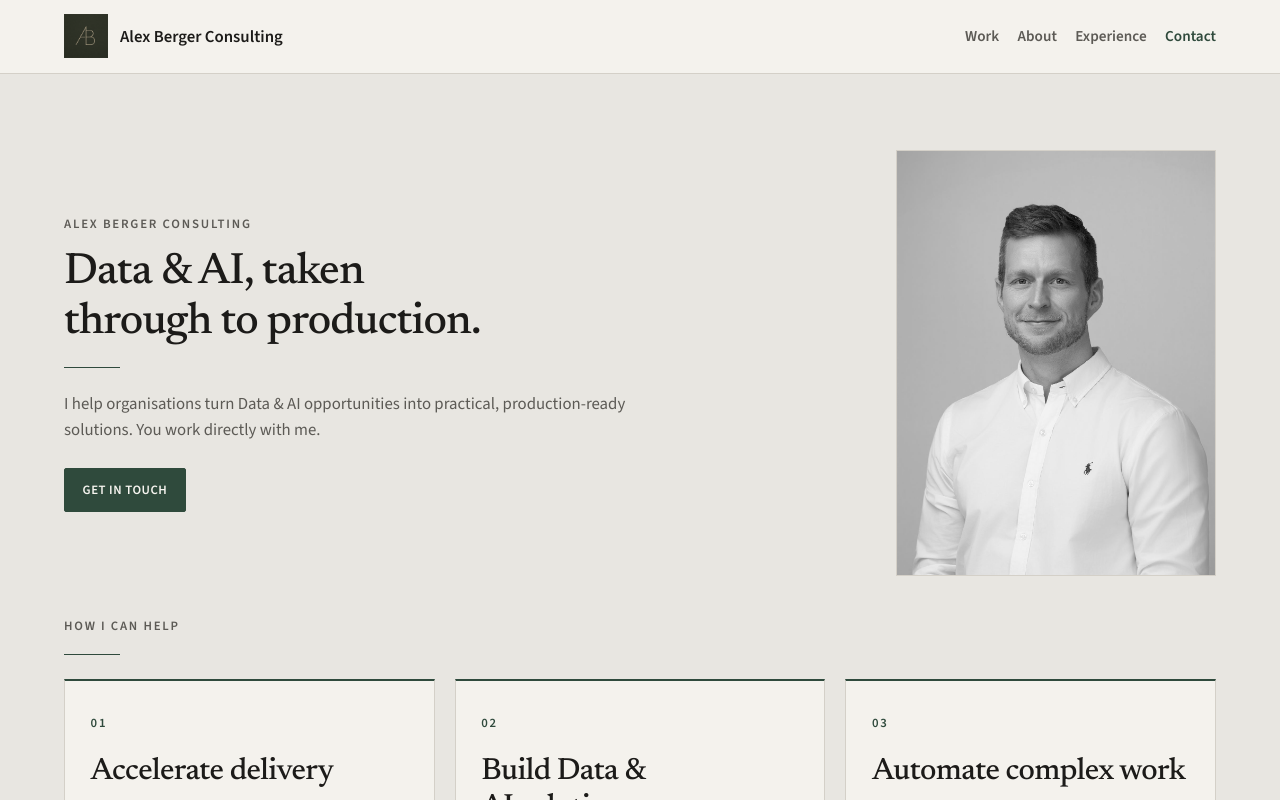
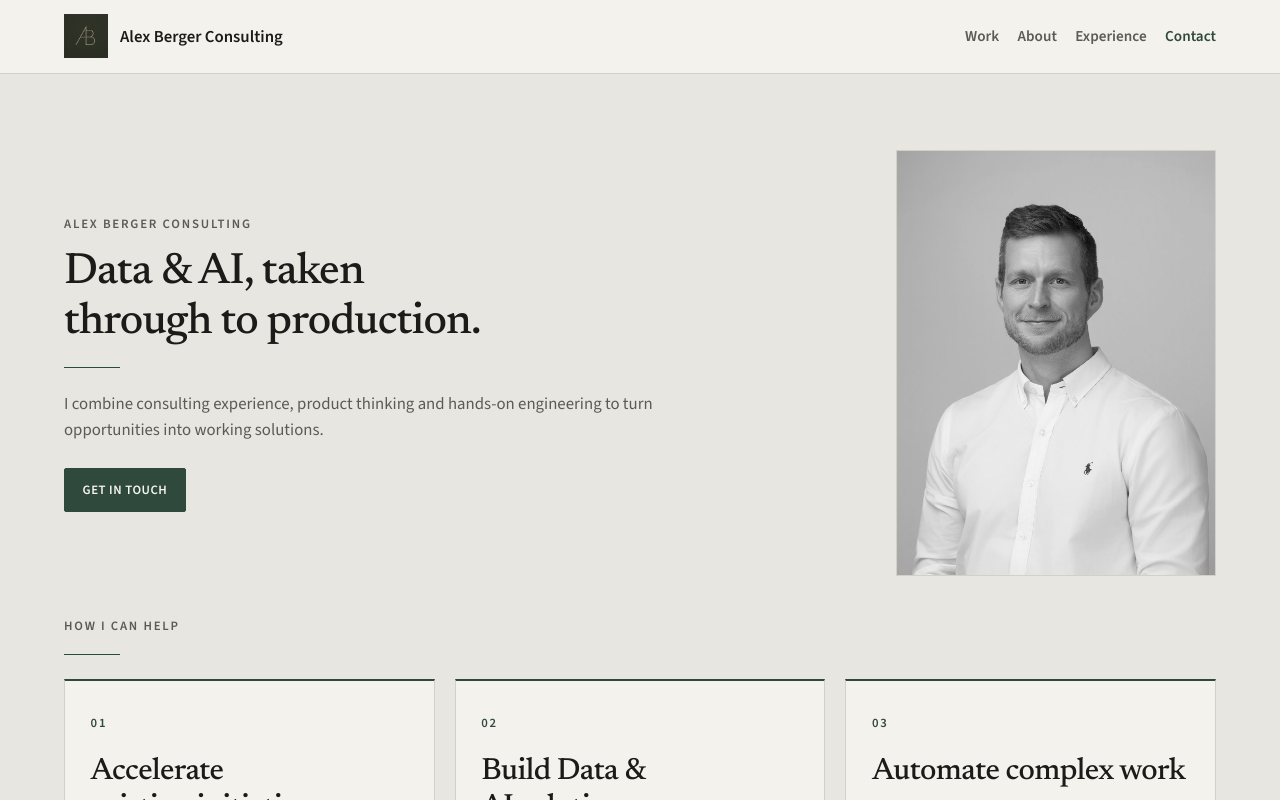
Before and after one commit to alexpberger/abc-website, a React (Vite) app: page / in a window 1280 px wide. Shown: the top 800 px of the page. Built offline with nearby package versions, Linux system fonts and the light colour scheme.

Commit message:
Revise the hero lead and the first way to help.

```diff
--- a/src/content/site.ts
+++ b/src/content/site.ts
@@ -7,7 +7,7 @@ export const site = {
   hero: {
     eyebrow: "Alex Berger Consulting",
     title: "Data & AI, taken through to production.",
-    lead: "I help organisations turn Data & AI opportunities into practical, production-ready solutions. You work directly with me.",
+    lead: "I combine consulting experience, product thinking and hands-on engineering to turn opportunities into working solutions.",
     cta: "Get in touch",
   },
   situations: {
@@ -15,7 +15,7 @@ export const site = {
     label: "How I can help",
     items: [
       {
-        title: "Accelerate delivery",
+        title: "Accelerate existing initiatives",
         body: "Help move existing Data & AI initiatives forward. Provide additional technical capacity, expertise and momentum to projects that are already underway.",
       },
       {
```
